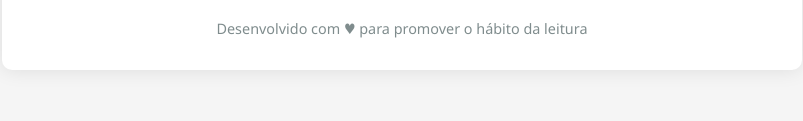
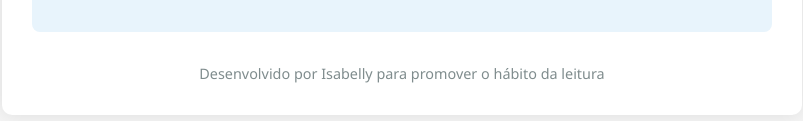
Before and after one commit to Isabelly-Ferreira/Projeto-Cards, a plain HTML site: page pagina_1.html in a window 1280 px wide. Shown: the part 2167-2288 px from the top of the page, without its empty margins (238-1041 px from the left). Before the commit the page ends 2257 px from the top, so only its background shows below. Drawn offline with Linux system fonts and the light colour scheme.

Commit message:
Alterações finais

```diff
--- a/pagina_1.html
+++ b/pagina_1.html
@@ -11,6 +11,7 @@
             <div class="book-icon">📚</div>
             <h1>Por que a Leitura é Importante?</h1>
             <p class="subtitle">Descubra os benefícios de cultivar o hábito da leitura</p>
+            <div class="botão"><a href="./index.html"><p>Para voltar aos livros, clique aqui</p> </a></div>
         </header>
 
         <p class="intro">A leitura é fundamental para o desenvolvimento pessoal, intelectual e emocional. Conheça abaixo os principais motivos para ler mais:</p>
@@ -73,7 +74,7 @@
         </div>
 
         <footer>
-            <p>Desenvolvido com ♥ para promover o hábito da leitura</p>
+            <p>Desenvolvido por Isabelly para promover o hábito da leitura</p>
         </footer>
     </div>
 </body>
```
